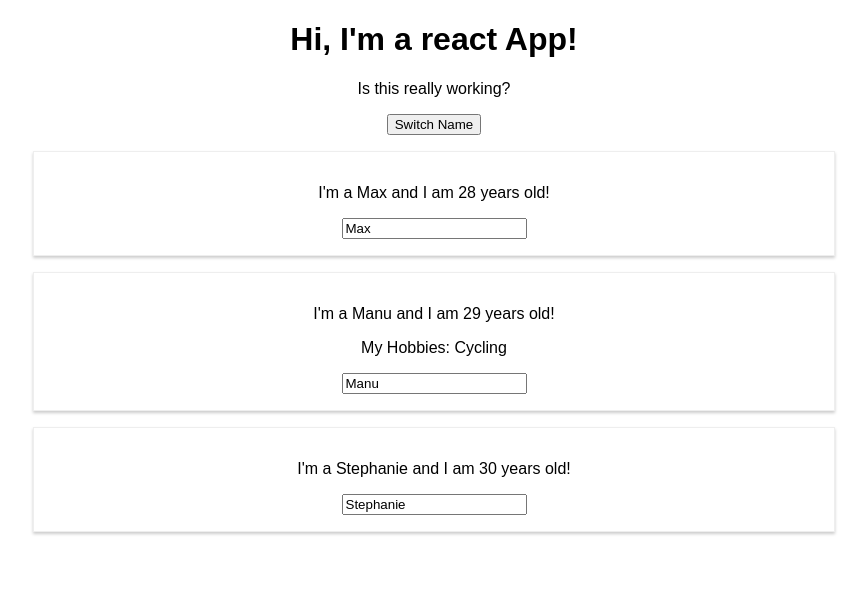
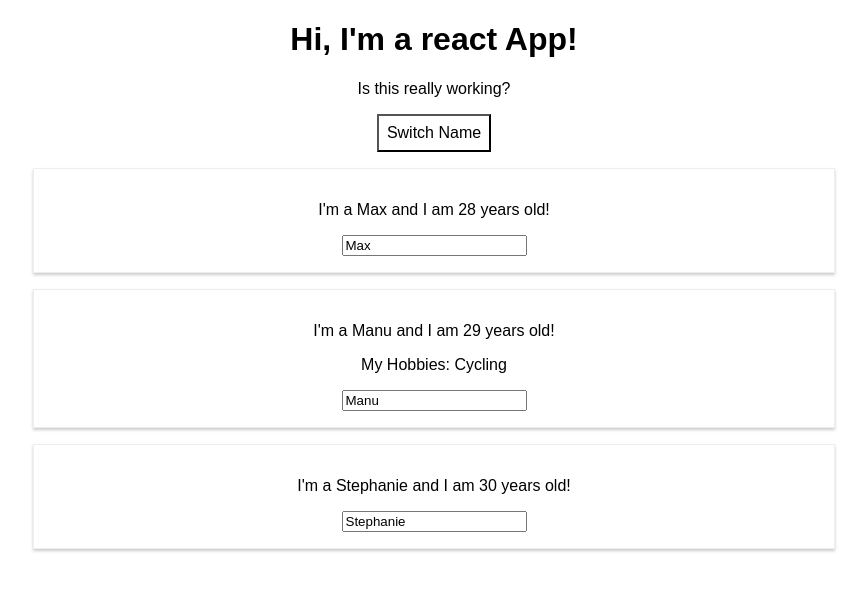
Before and after one commit to yadnyesh/max_react_redux, a React (Create React App) app in the folder react-complete-guide/: page / in a window 1280 px wide. Shown: the top 590 px of the page, without its empty margins (206-1073 px from the left). Built offline with nearby package versions, Linux system fonts and the light colour scheme.

Commit message:
Two Way Binding

```diff
--- a/react-complete-guide/src/App.js
+++ b/react-complete-guide/src/App.js
@@ -33,12 +33,23 @@
   }
 
   render() {
+    const style = {
+      backgroundColor: 'white',
+      font: 'inherit',
+      border: '1x solid blue',
+      padding: '8px',
+      cursor: 'pointer'
+    };
+
     return (
       <div className="App">
         <h1>Hi, I'm a react App! </h1>
         <p> Is this really working? </p>
         <button // INEFFICIENT - DO NOT USE
-         onClick={() => this.switchNameHandler('Test')}>Switch Name</button>
+         style={style}
+         onClick={() => this.switchNameHandler('Test')}>Switch Name
+
+        </button>
         <Person
           name={this.state.persons[0].name}
           age={this.state.persons[0].age}/>
```
